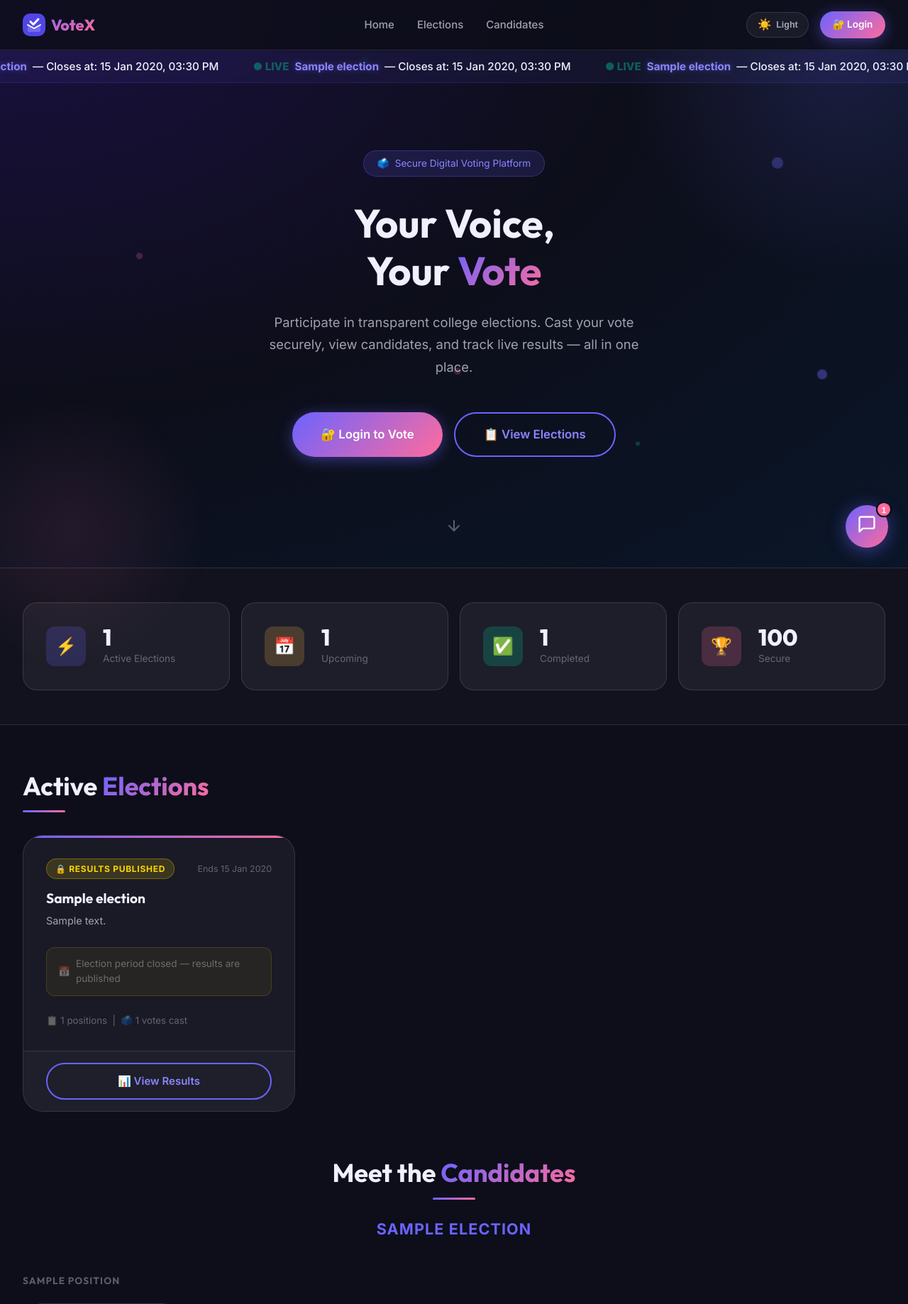
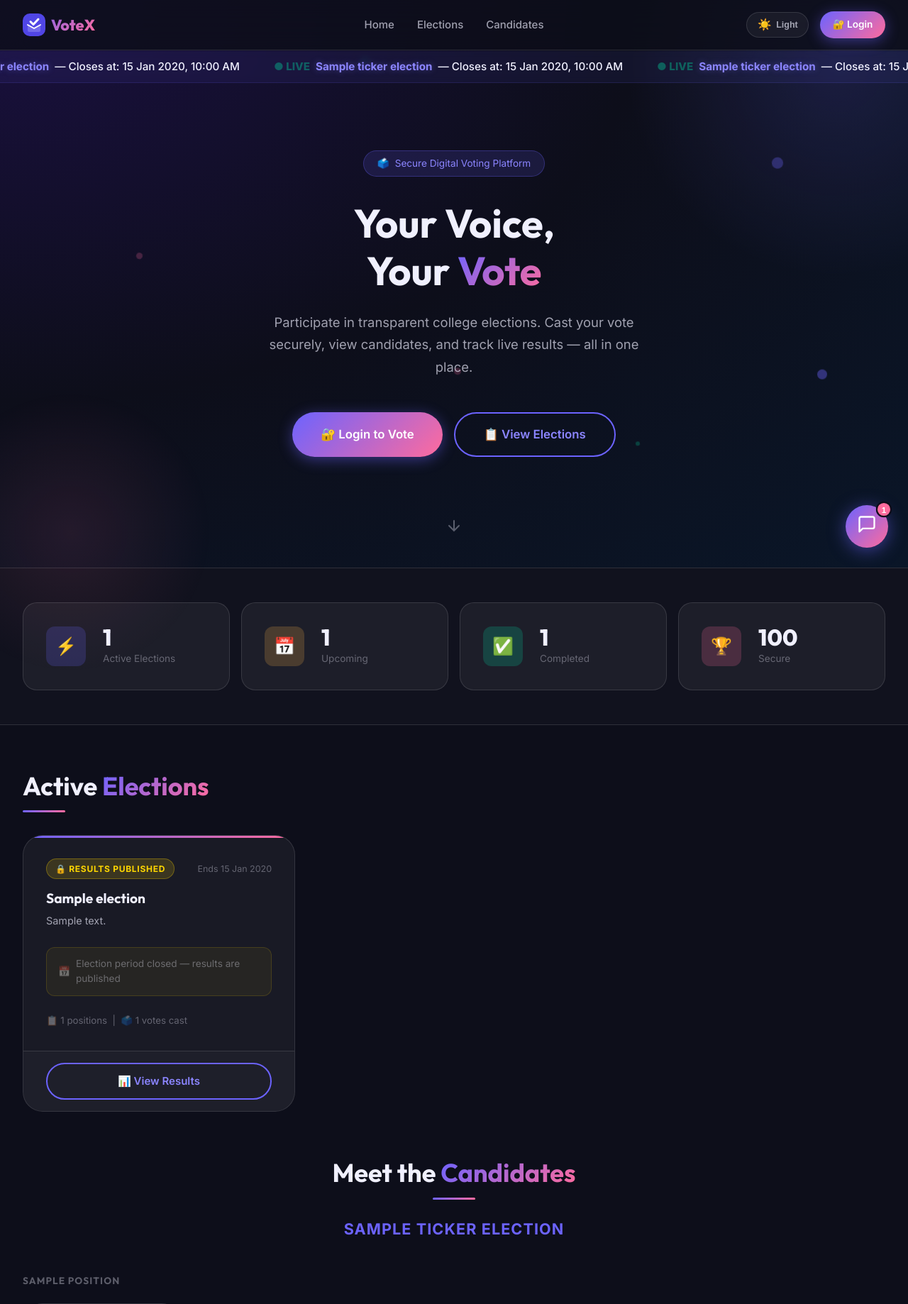
Before and after one commit to Prabu-230801133/Final-project, a Django app: template templates/voting/home.html in a window 1280 px wide. Shown: the top 1838 px of the page at 71% size. Run offline with Django 5.2, Linux system fonts and the light colour scheme; tables that the repository leaves empty hold one stand-in row (values such as "Sample post"); the template is opened without the code that fills it: values that come from a table or form of the project are taken from there, most other values are stand-ins (such as "Sample title", 1, 10 or a date in 2020); grey boxes marked "Sample" are stand-in pictures.

Commit message:
elections display after publishing

```diff
--- a/templates/voting/home.html
+++ b/templates/voting/home.html
@@ -222,8 +222,8 @@
       <!-- Duplicate 6 times for seamless scroll even with short text -->
       {% for i in "123456" %}
       <div style="display:flex; flex-shrink: 0;">
-        {% if active_elections %}
-          {% for el in active_elections %}
+        {% if ticker_elections %}
+          {% for el in ticker_elections %}
             <div class="ticker-item">
               <span style="color:#00D9A3;font-weight:800;animation:blink-dot 2s infinite;">● LIVE</span>
               <strong class="ticker-election-name">{{ el.name }}</strong> — Closes at: {{ el.end_time|date:"d M Y, h:i A" }}
@@ -413,7 +413,7 @@
 </section>
 
 <!-- ── CANDIDATES SHOWCASE ── -->
-{% for election in active_elections %}
+{% for election in ticker_elections %}
 {% if election.positions.all %}
 <section class="section-wrap" id="candidates" style="padding-top:0;">
   <div class="container">
--- a/voting/views.py
+++ b/voting/views.py
@@ -71,10 +71,13 @@ def home(request):
         start_time__gt=now
     ).order_by('start_time')[:3]
 
+    ticker_elections = [e for e in active_elections if not e.is_published]
+
     context = {
         'active_elections': active_elections,
         'published_results': published_results,
         'upcoming_elections': upcoming_elections,
+        'ticker_elections': ticker_elections,
     }
     return render(request, 'voting/home.html', context)
 
```
